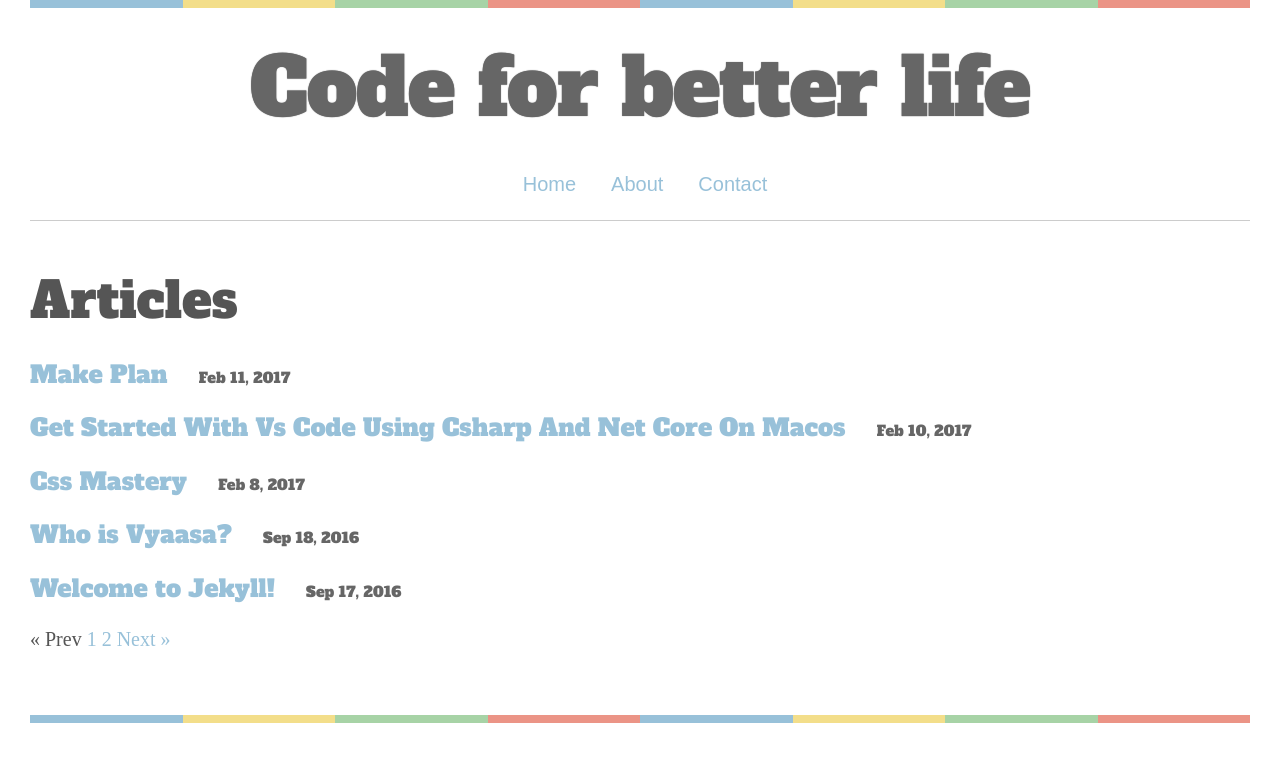
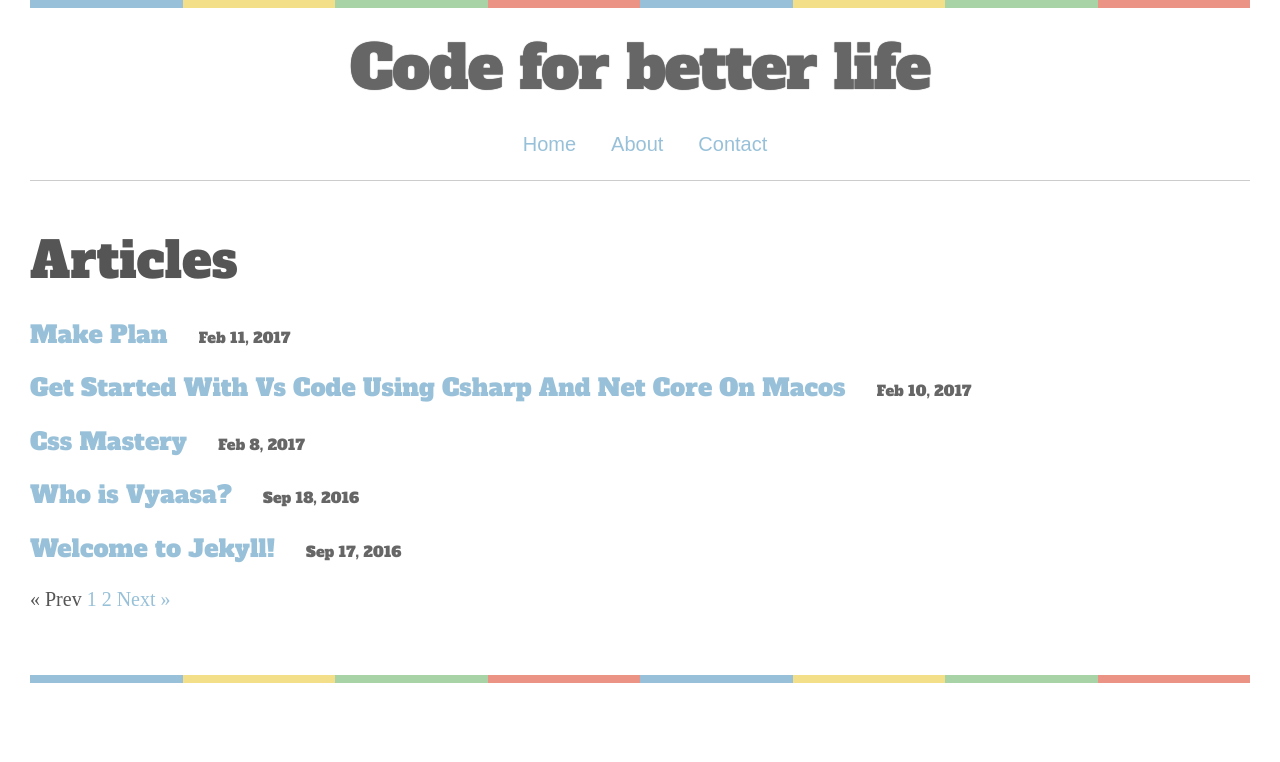
Before and after one commit to YYvanYang/yyvanyang.github.io, a Jekyll site: the page built from index.html, in a window 1280 px wide. Shown: the top 762 px of the page. Built offline with Jekyll 4.4.1, drawn with Linux system fonts in a browser that asks for light colours; some web fonts are replaced; the list of posts is cut into pages by our own code.

Commit message:
update blog title

```diff
--- a/_config.yml
+++ b/_config.yml
@@ -7,7 +7,7 @@
 
 # Site settings
 title: "Code for better life"
-title-font-size: '4em' # a provision to adjust the size of your title. If it is too long then do resize to a smaller value. By default it will be 4em.
+title-font-size: '3em' # a provision to adjust the size of your title. If it is too long then do resize to a smaller value. By default it will be 4em.
 
 email: zjlgdx@gmail.com
 description: > # this means to ignore newlines until "baseurl:"
```
